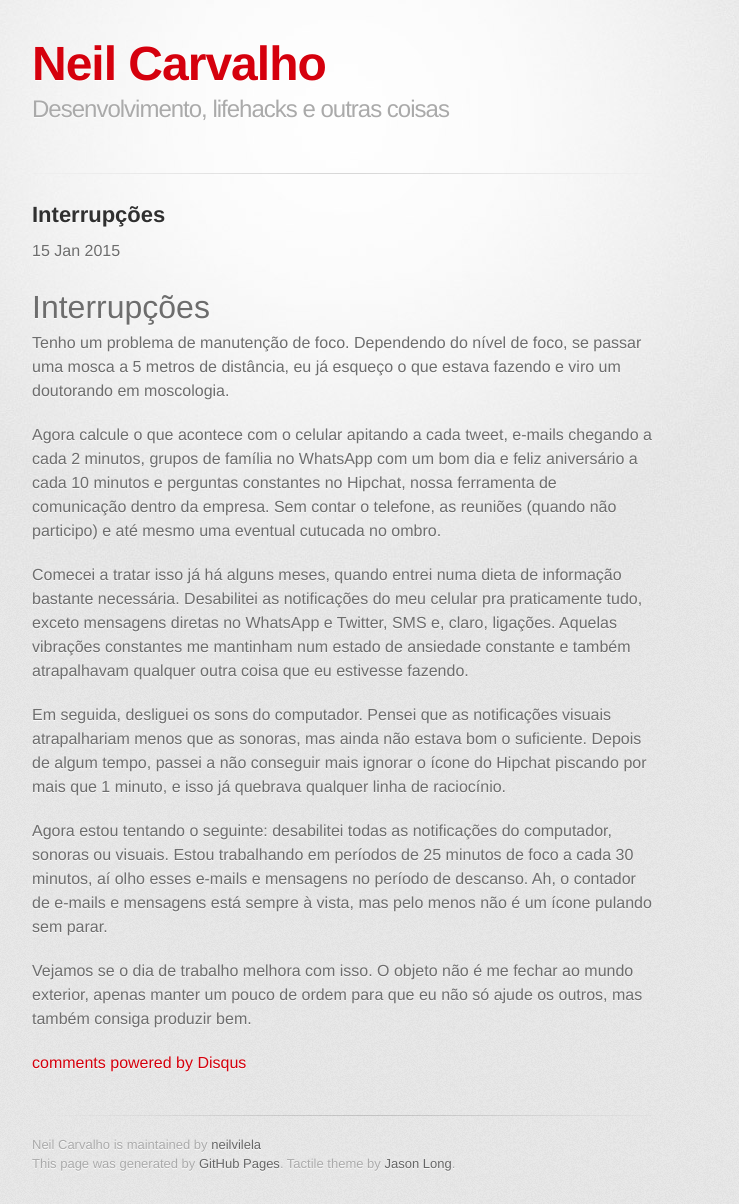
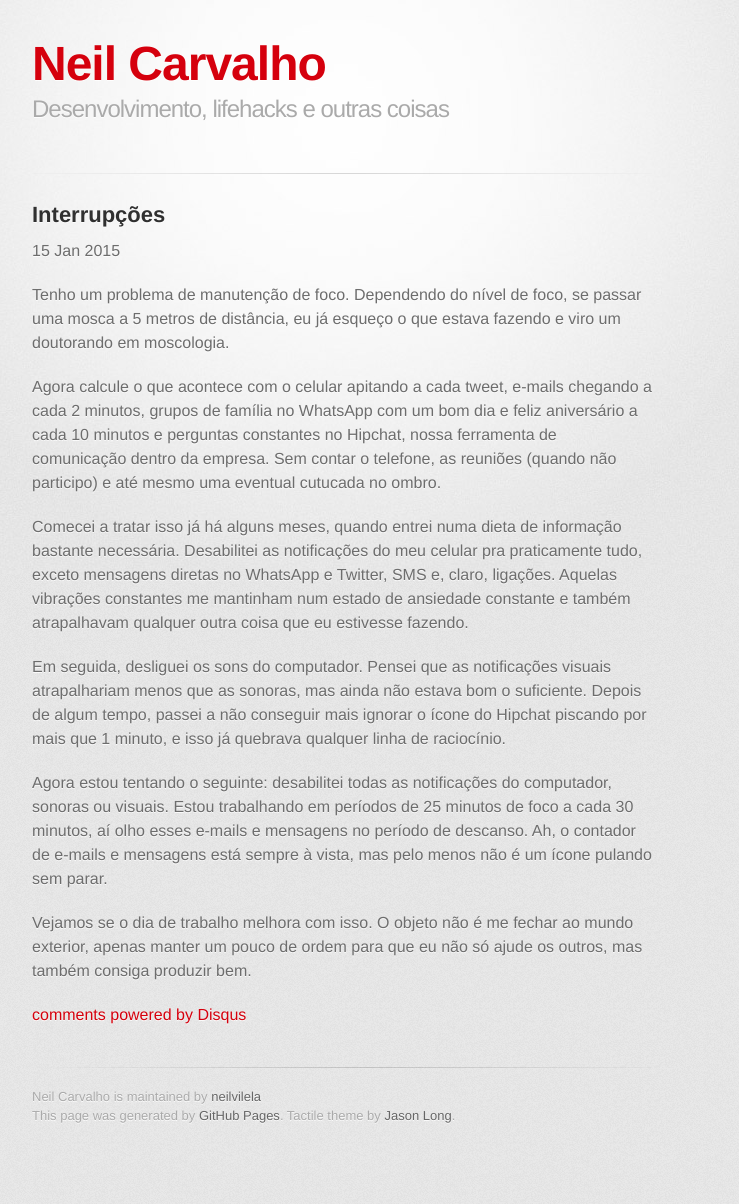
Before and after one commit to neilvcarvalho/neilvcarvalho.github.io, a Jekyll site: the page built from _posts/2015-01-15-interrupcoes.markdown, in a window 1280 px wide. Shown: the whole page, without its empty margins (298-1037 px from the left). Built offline with Jekyll 4.4.1, drawn with Linux system fonts in a browser that asks for light colours; some web fonts are replaced; Markdown is read by kramdown in place of the engine named in the settings; comment, search, counter and statistics services are not loaded; after the commit the page ends 1156 px from its top, so only the background shows below that.

Commit message:
Correcao do post

```diff
--- a/_posts/2015-01-15-interrupcoes.markdown
+++ b/_posts/2015-01-15-interrupcoes.markdown
@@ -4,8 +4,6 @@ title:  "Interrupções"
 date:   2015-01-15 2:35:00
 categories: produtividade
 ---
-
-# Interrupções
 
 Tenho um problema de manutenção de foco. Dependendo do nível de foco, se passar uma mosca a 5 metros de distância, eu já esqueço o que estava fazendo e viro um doutorando em moscologia.
 
```
